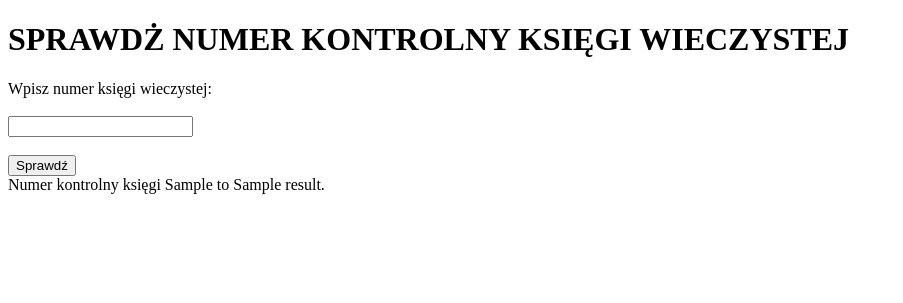
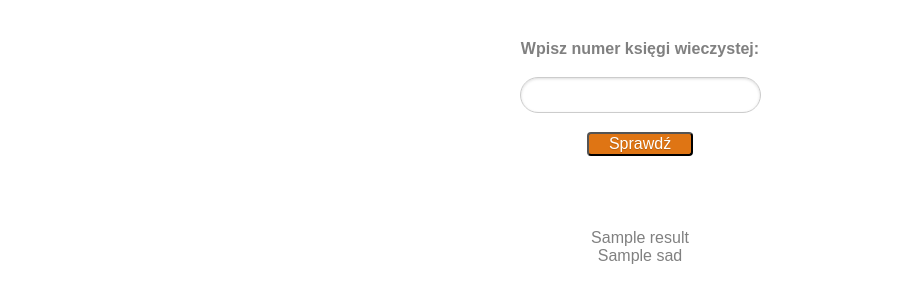
Before and after one commit to AnLi-Mi/Ksiegi_Wieczyste, a Flask app: template templates/index.html in a window 1280 px wide. Shown: the top 303 px of the page, without its empty margins (0-903 px from the left). Run offline with Flask 2, Linux system fonts and the light colour scheme; the template is opened without the code that fills it: most values are stand-ins (such as "Sample title", 1, 10 or a date in 2020); some libraries are stand-ins or nearby versions.

Commit message:
added css

```diff
--- /dev/null
+++ b/static/css/main.css
@@ -0,0 +1,47 @@
+div {
+text-align: center;
+font-family: sans-serif;
+color: gray;
+padding-top: 10px;
+padding-bottom: 10px;
+}
+
+.result {
+    font-size: 16px;
+    color: black;
+
+}
+
+h1 {
+    color: black;
+    font-size: 20px;
+    font-style: oblique;
+
+}
+
+.pure-form {
+    font-weight: bolder;
+    padding-top: 30px;
+    margin-left: auto;
+    margin-right: auto;
+}
+
+.pure-input-rounded{
+    align-self: center;
+    margin-left: auto;
+    margin-right: auto;
+}
+
+.button-warning {
+    color: white;
+    border-radius: 4px;
+    text-shadow: 0 1px 1px rgba(0, 0, 0, 0.2);
+    background: rgb(223, 117, 20);
+    padding-left: 20px;
+    padding-right: 20px;
+}
+
+img {
+    margin-left: auto;
+    margin-right: auto;
+    }
--- a/templates/index.html
+++ b/templates/index.html
@@ -3,23 +3,26 @@
 <head>
     <title>"Księgi Wieczyste"</title>
     <meta charset="UTF-8">
+    <meta name="viewport" content="width=device-width, initial-scale=1.0">
+    <meta http-equiv="X-UA-Compatible" content="ie=edge">
+    <link rel="stylesheet" href="{{ url_for('static', filename='css/main.css') }}">
+    <link rel="stylesheet" href="https://unpkg.com/purecss@2.0.3/build/pure-min.css" integrity="sha384-cg6SkqEOCV1NbJoCu11+bm0NvBRc8IYLRGXkmNrqUBfTjmMYwNKPWBTIKyw9mHNJ" crossorigin="anonymous">
 </head>
 
 <body>
-    <h1> SPRAWDŻ NUMER KONTROLNY KSIĘGI WIECZYSTEJ </h1>
     <div>
-        <form method='POST' action='/'>
+        <form style="font-weight: 700; padding-top: 30px;" class="pure-form" method='POST' action='/'>
             Wpisz numer księgi wieczystej:</br></br>
-            <input name="numer_ksiegiw" type=text></br></br>
-            <button type='submit' value='submit'> Sprawdź </button>
-        </form>
+            <input style="margin-left: auto; margin-right: auto;"class="pure-input-rounded" name="numer_ksiegiw" type=text></br></br>
+            <button class="button-warning" type='submit' value='submit'> Sprawdź </button>
+        </form> </br></br>
     </div>
 
     <div>
-        {% if numer_ksiegiw, result %}
-            Numer kontrolny księgi {{numer_ksiegiw}} to {{result}}.
+        {% if numer_ksiegiw, result, sad %}
+        <p >    {{result}}</br>
+
+            {{sad}} </p>
         {% endif %}
-
-
     </div>
 </body>
```
